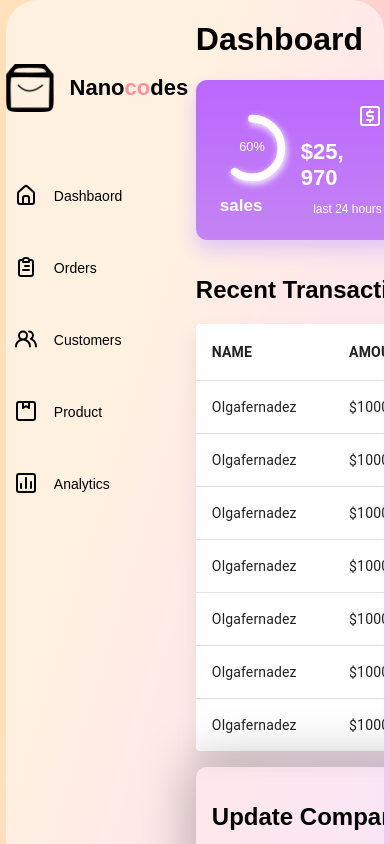
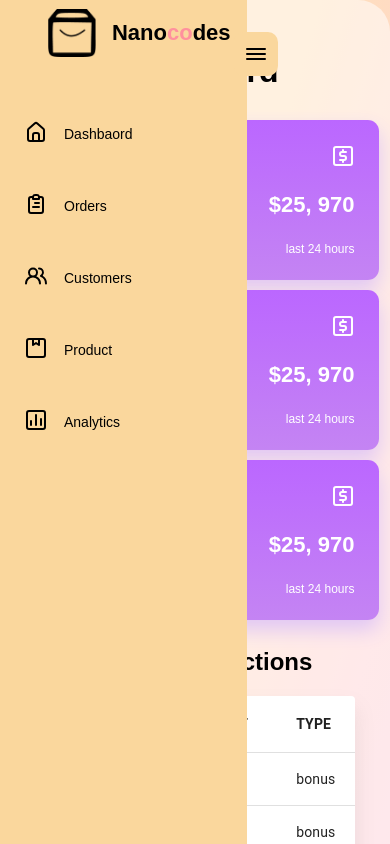
Before and after one commit to romeoscript/nanoadmin, a React (Create React App) app: page / in a window 390 px wide. Shown: the top 844 px of the page. Built offline with nearby package versions, Linux system fonts and the light colour scheme.

Commit message:
homepage responsiveness

```diff
--- a/src/App.css
+++ b/src/App.css
@@ -39,3 +39,20 @@
   margin-left:190px;
   gap: 2%;
 }
+@media (max-width:768px) {
+  .grid_item{
+    display: grid;
+    grid-template-columns: 1fr!important;
+
+  }
+  .AppGlass{
+    width: auto;
+  }
+  .AppGlass::-webkit-scrollbar{
+   display: none!important;
+  }
+  .grid_item::-webkit-scrollbar{
+    display: none!important;
+   }
+
+}
--- a/src/components/MainDash/MainDash.css
+++ b/src/components/MainDash/MainDash.css
@@ -3,3 +3,17 @@
     flex-direction:column;
     justify-content: space-evenly;
 }
+
+@media (max-width:1200px){
+    .main__dash{
+       margin-top: 2rem;
+        justify-content: flex-start;
+    }
+
+}
+@media (max-width:768px){
+    .main__dash{
+      align-items: center;
+    }
+
+}
--- a/src/components/card/Card.css
+++ b/src/components/card/Card.css
@@ -82,3 +82,21 @@ font-size: 16px;
 .chartContainer{
     width: 50%;
 }
+
+@media (max-width:1200px){
+
+    .expanded__card{
+        top: 2rem;
+        height: 80vh;
+        left: 6rem;
+    }
+}
+@media (max-width:1200px){
+
+    .expanded__card{
+        top: 8rem;
+        height: 50%;
+        left: 15px;
+        width: 80%;
+    }
+}
--- a/src/components/cards/Cards.css
+++ b/src/components/cards/Cards.css
@@ -5,3 +5,20 @@
 .parentContainer{
     width: 100%;
 }
+
+@media (max-width:1200px){
+    .cards{
+       flex-direction: column;
+    }
+    .parentContainer{
+        height: 9rem;
+        margin: 00.5rem;
+    }
+
+}
+@media (max-width:768px){
+    .cards{
+       width: 90%;
+    }
+
+}
--- a/src/components/rightside/Rightside.css
+++ b/src/components/rightside/Rightside.css
@@ -45,3 +45,8 @@
     background: #FF919D;
     cursor: pointer;
 }
+@media (max-width:1200px) {
+    .rightside{
+        width: 100%!important;
+    }
+}
--- a/src/components/sidebar/Sidebar.css
+++ b/src/components/sidebar/Sidebar.css
@@ -78,3 +78,49 @@
     height: 100%;
     background: var(--pink);
 }
+@media (max-width:1200px) {
+    .menu__title>span{
+        display: none;
+    }
+    .logo{
+        display: none;
+    }
+    .Sidebar{
+        width: 100px;
+    }
+    .grid_item{
+        margin-left: 100px;
+        grid-template-columns: 50% auto;
+    }
+}
+@media (max-width:768px) {
+    .Sidebar{
+        position: fixed;
+        width: 55%;
+        height: 100%;
+        z-index: 9;
+        padding: 1rem;
+        background: var(--yellow);
+        border:none;
+    }
+    .menu__title>span{
+        display: block;
+    }
+    .logo{
+        display: flex;
+    }
+    .grid_item{
+        margin-left: 0;
+
+    }
+    .bars{
+        display: flex;
+        position: fixed;
+        z-index: 15;
+        cursor: pointer;
+        background: var(--yellow);
+        top: 2rem;
+        padding: 10px;
+        border-radius: 10px;
+    }
+}
--- a/src/components/sidebar/Sidebar.jsx
+++ b/src/components/sidebar/Sidebar.jsx
@@ -1,13 +1,33 @@
-import React from "react";
+import React, { useState } from "react";
 import "./Sidebar.css";
 import logo from "../../imgs/logo.png";
-import { UilEstate } from "@iconscout/react-unicons";
+import { UilSignOutAlt, UilBars } from "@iconscout/react-unicons";
 import Sidebarmenu from "./Sidebarmenu";
+import { motion } from "framer-motion";
 // import { UilEstate } from "@iconsout/react-unicons";
-import {SideBarData} from '../../data/data'
+import { SideBarData } from "../../data/data";
+
 const Sidebar = () => {
+  const [expanded, setExpanded] = useState(true);
+const sidebarVariants = {
+  true:{
+    left : '0'
+  },
+  false:{
+    left: '-60%'
+  }
+}
   return (
-    <div className="Sidebar">
+    <>
+      <div className="bars" style={expanded?{left:'60%'}:{left:'0%'}}
+      onClick={()=> setExpanded(!expanded)}
+      >
+        <UilBars />
+      </div>
+      <motion.div className="Sidebar"
+      variants={sidebarVariants}
+      animate={window.innerWidth<=768? `${expanded}` : ''}
+      >
         {/* logo */}
         <div className="logo">
           <img src={logo} alt="" />
@@ -19,10 +39,12 @@ const Sidebar = () => {
 
         {/* menu */}
         <div className="menu">
-
-        {SideBarData.map((item,index)=> <Sidebarmenu key={index} item={item} />)}
+          {SideBarData.map((item, index) => (
+            <Sidebarmenu key={index} item={item} />
+          ))}
         </div>
-    </div>
+      </motion.div>
+    </>
   );
 };
 
--- a/src/components/table/Table.css
+++ b/src/components/table/Table.css
@@ -16,3 +16,12 @@
     padding: 5px;
     border-radius: 10px;
 }
+@media (max-width:768px){
+    .table{
+        position: relative;
+        display: flex;
+        flex-direction: column;
+        align-items: center;
+        width: 20rem;
+    }
+}
```
Lines whose indentation alone changed are shown as unchanged.
